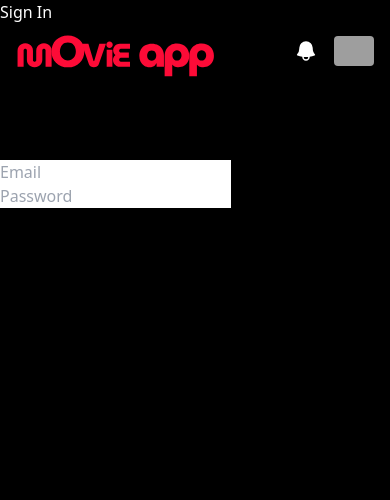
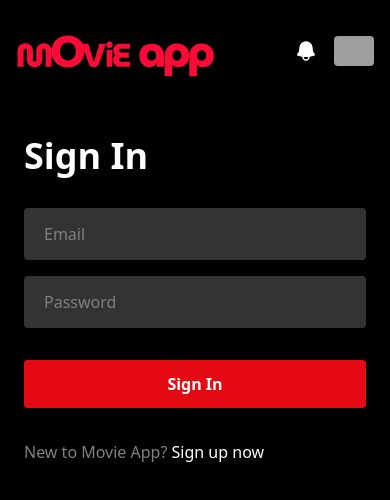
Before and after one commit to CatAvadani/movie-project, a Next.js app: page /login in a window 390 px wide. Shown: the top 500 px of the page. Built offline with nearby package versions, Linux system fonts and the light colour scheme; grey boxes are pictures that could not be loaded.

Commit message:
create the sign in  form

```diff
--- a/app/components/Header.tsx
+++ b/app/components/Header.tsx
@@ -26,7 +26,10 @@ export default function Header() {
   return (
     <header className={`${isScrolled && "bg-[#141414]"}`}>
       <div className='flex items-center space-x-2 md:space-x-10'>
-        <Image src='/logo-red.svg' alt='logo' width={200} height={200} />
+        <Link href='/'>
+          {" "}
+          <Image src='/logo-red.svg' alt='logo' width={200} height={200} />
+        </Link>
         <ul className=' hidden space-x-4 md:flex'>
           <li className='headerLink'>Home</li>
           <li className='headerLink'>TV Show</li>
--- a/app/globals.css
+++ b/app/globals.css
@@ -14,6 +14,9 @@
 .bannerButton {
   @apply flex items-center gap-x-2 rounded px-5 py-1.5 text-sm font-semibold transition hover:opacity-75 md:py-2.5 md:px-8 md:text-xl;
 }
+.input {
+  @apply w-full rounded bg-[#333] px-5 py-3.5 placeholder-[gray] outline-none focus:bg-[#454545];
+}
 
 @layer components {
   .headerLink {
--- a/app/login/page.tsx
+++ b/app/login/page.tsx
@@ -1,6 +1,23 @@
-import Image from "next/image";
+'use client';
+import Image from 'next/image';
+import { useState } from 'react';
+import { SubmitHandler, useForm } from 'react-hook-form';
+
+interface Inputs {
+  email: string;
+  password: string;
+}
 
 export default function LoginPage() {
+  const [login, setLogin] = useState(false);
+
+  const {
+    register,
+    handleSubmit,
+    formState: { errors },
+  } = useForm<Inputs>();
+  const onSubmit: SubmitHandler<Inputs> = (data) => console.log(data);
+
   return (
     <div className='relative flex h-screen w-screen flex-col bg-black md:items-center md:justify-center md:bg-transparent'>
       <Image
@@ -10,15 +27,51 @@ export default function LoginPage() {
         className='-z-10 !hidden opacity-60 sm:!inline'
         objectFit='cover'
       />
-      <form action=''>
-        <h1>Sign In</h1>
-        <div className='relative mt-24 space-y-8 rounded bg-black py-10 px6 md:mt-0 md:max-w-md md:px14'>
-          <label>
-            <input type='email' placeholder='Email' />
+      <form
+        onSubmit={handleSubmit(onSubmit)}
+        className='relative mt-24 space-y-8 rounded bg-black/75 py-10 px-6 md:mt-0
+      md:max-w-md md:px-14
+      '
+      >
+        <h1 className=' text-4xl font-semibold'>Sign In</h1>
+        <div className='space-y-4'>
+          <label className=' inline-block w-full'>
+            <input
+              type='email'
+              placeholder='Email'
+              className='input'
+              {...register('email', { required: true })}
+            />
+            {errors.email && (
+              <p className=' p-1 text-[13px] font-light text-orange-500'>
+                Please enter a valid email.
+              </p>
+            )}
           </label>
-          <label>
-            <input type='password' placeholder='Password' />
+          <label className='inline-block w-full'>
+            <input
+              type='password'
+              placeholder='Password'
+              className='input'
+              {...register('password', { required: true })}
+            />
+            {errors.password && (
+              <p className=' p-1 text-[13px] font-light text-orange-500'>
+                Your password must contain more than 4 characters.
+              </p>
+            )}
           </label>
+        </div>
+
+        <button className='w-full rounded bg-[#e50914] py-3 font-semibold'>
+          Sign In
+        </button>
+
+        <div className=' text-[gray]'>
+          New to Movie App?{' '}
+          <button type='submit' className=' text-white hover:underline'>
+            Sign up now
+          </button>
         </div>
       </form>
     </div>
--- a/package.json
+++ b/package.json
@@ -14,6 +14,7 @@
     "next": "14.1.4",
     "react": "^18",
     "react-dom": "^18",
+    "react-hook-form": "^7.51.2",
     "react-icons": "^5.0.1",
     "remix": "^2.8.1",
     "tailwind-scrollbar-hide": "^1.1.7"
```
Also changed, not shown: firebase.ts (+4 -12 lines), 1 other file (tests, documents, lock files or other folders).
